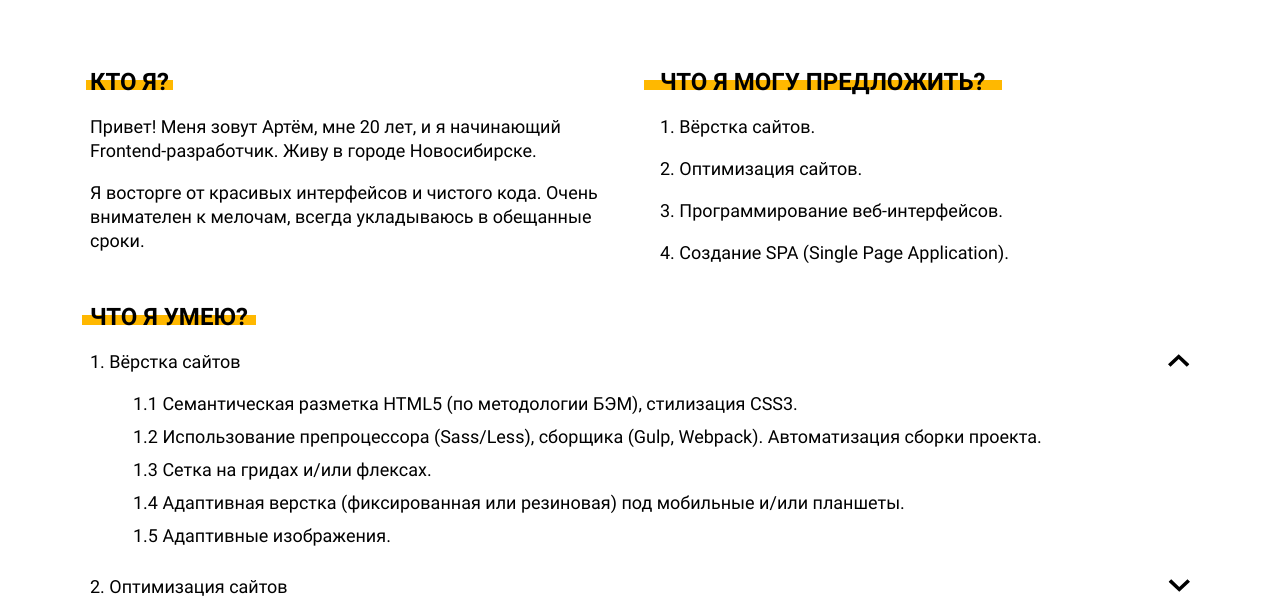
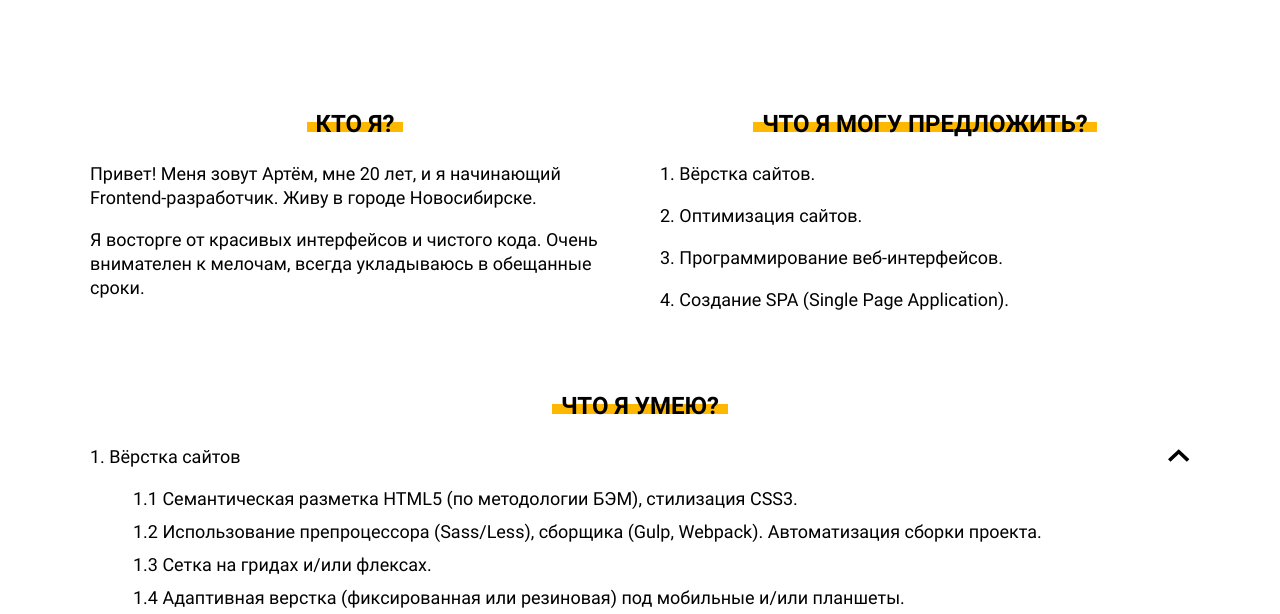
Before and after one commit to artcherenkov/portfolio, a website built with webpack: page index.html in a window 1280 px wide. Shown: the part 163-777 px from the top of the page. Built offline with nearby package versions, Linux system fonts and the light colour scheme.

Commit message:
Подправляет позиционирование заголовков

```diff
--- a/index.html
+++ b/index.html
@@ -15,7 +15,7 @@
       </div>
     </article>
     <article class="about-me block">
-      <h2 class="about-me__title block__title">Кто я?</h2>
+      <h2 class="about-me__title block__title"><span>Кто я?</span></h2>
       <div class="about-me__content">
         <p class="block__text about-me__text">
           Привет! Меня зовут Артём, мне 20 лет, и я начинающий Frontend-разработчик. Живу в городе Новосибирске.
@@ -26,7 +26,7 @@
       </div>
     </article>
     <article class="offers block">
-      <h2 class="offers__title block__title">Что я могу предложить?</h2>
+      <h2 class="offers__title block__title"><span>Что я могу предложить?</span></h2>
       <ul class="offers__list">
         <li class="offers__item">1. Вёрстка сайтов.</li>
         <li class="offers__item">2. Оптимизация сайтов.</li>
@@ -35,7 +35,7 @@
       </ul>
     </article>
     <article class="skills block">
-      <h2 class="skills__title block__title">Что я умею?</h2>
+      <h2 class="skills__title block__title"><span>Что я умею?</span></h2>
       <ul class="skills__list">
         <li class="skills__item skills__item--opened">
           1. Вёрстка сайтов
@@ -120,7 +120,7 @@
       </ul>
     </article>
     <article class="studying block">
-      <h2 class="studying__title block__title">Где я учился?</h2>
+      <h2 class="studying__title block__title"><span>Где я учился?</span></h2>
       <div class="studying__content">
         <p class="block__text studying__text">
           Большинство своих навыков веб-разработки я приобрел, обучаясь в HTML Academy на профессии React-разработчик.
@@ -134,7 +134,7 @@
       </div>
     </article>
     <article class="certificates block">
-      <h2 class="certificates__title block__title">Может, сертификаты есть?</h2>
+      <h2 class="certificates__title block__title"><span>Может, сертификаты есть?</span></h2>
       <div class="slider">
         <div class="slider__controls">
           <button class="slider__button slider__button--prev" type="button">
--- a/styles.css
+++ b/styles.css
@@ -63,10 +63,24 @@ body {
 }
 
 .block__title {
+  display: flex;
+  width: 100%;
+  position: relative;
+  text-align: center;
+  align-items: center;
+  justify-content: center;
+  height: 1em;
   margin: 0;
+  margin-bottom: 0.75em;
+}
+
+.block__title span {
+  margin: 0 auto;
+  /*width: 100%;*/
   position: absolute;
   z-index: 20;
-  top: 0;
+  /*top: 0;*/
+  /*left: 0;*/
   text-align: center;
   font-size: 24px;
   margin-bottom: 10px;
@@ -81,13 +95,13 @@ body {
   position: relative;
 }
 
-.block__title::after {
+.block__title span::after {
   content: "";
   position: absolute;
-  width: 110%;
+  width: calc(100% + 18px);
   height: 10px;
   bottom: 4px;
-  left: -5%;
+  left: -9px;
   z-index: -10;
   background-color: #ffb800;
 }
```
